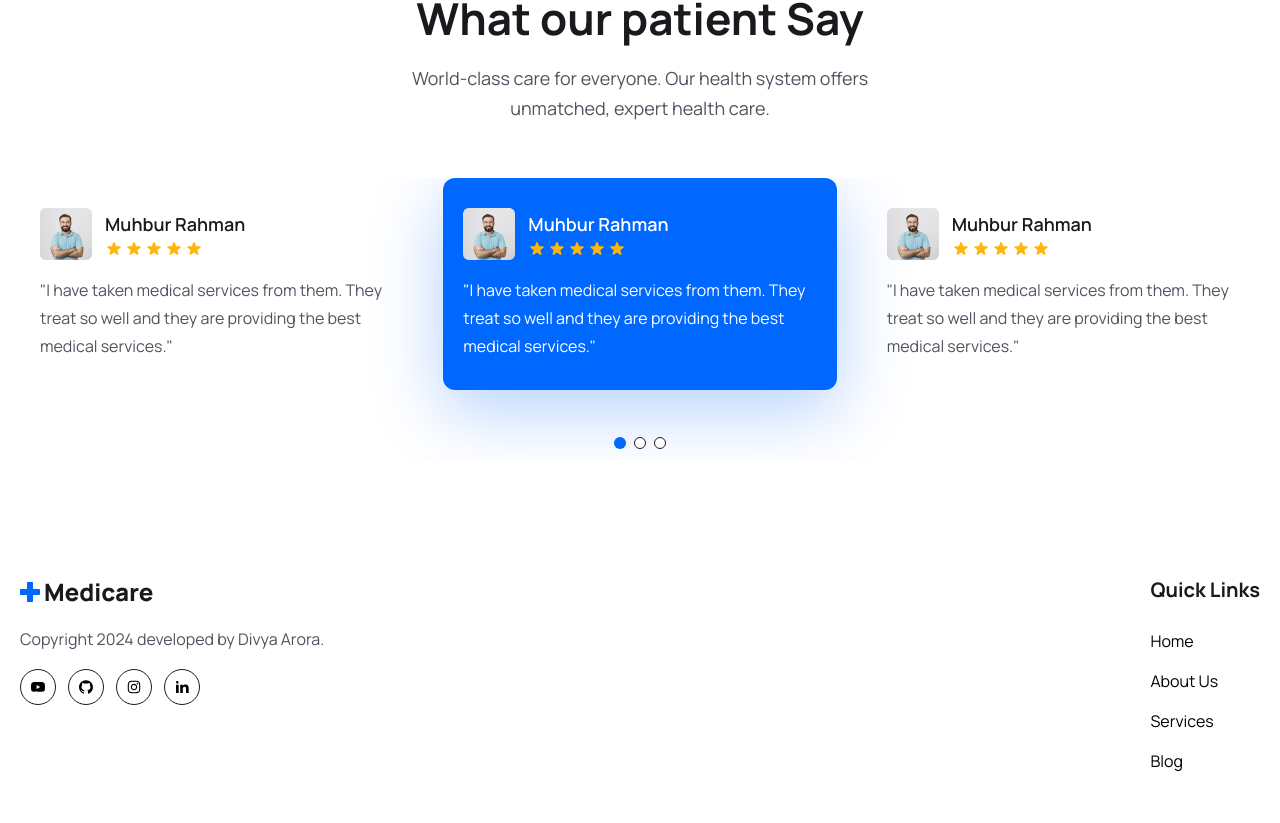
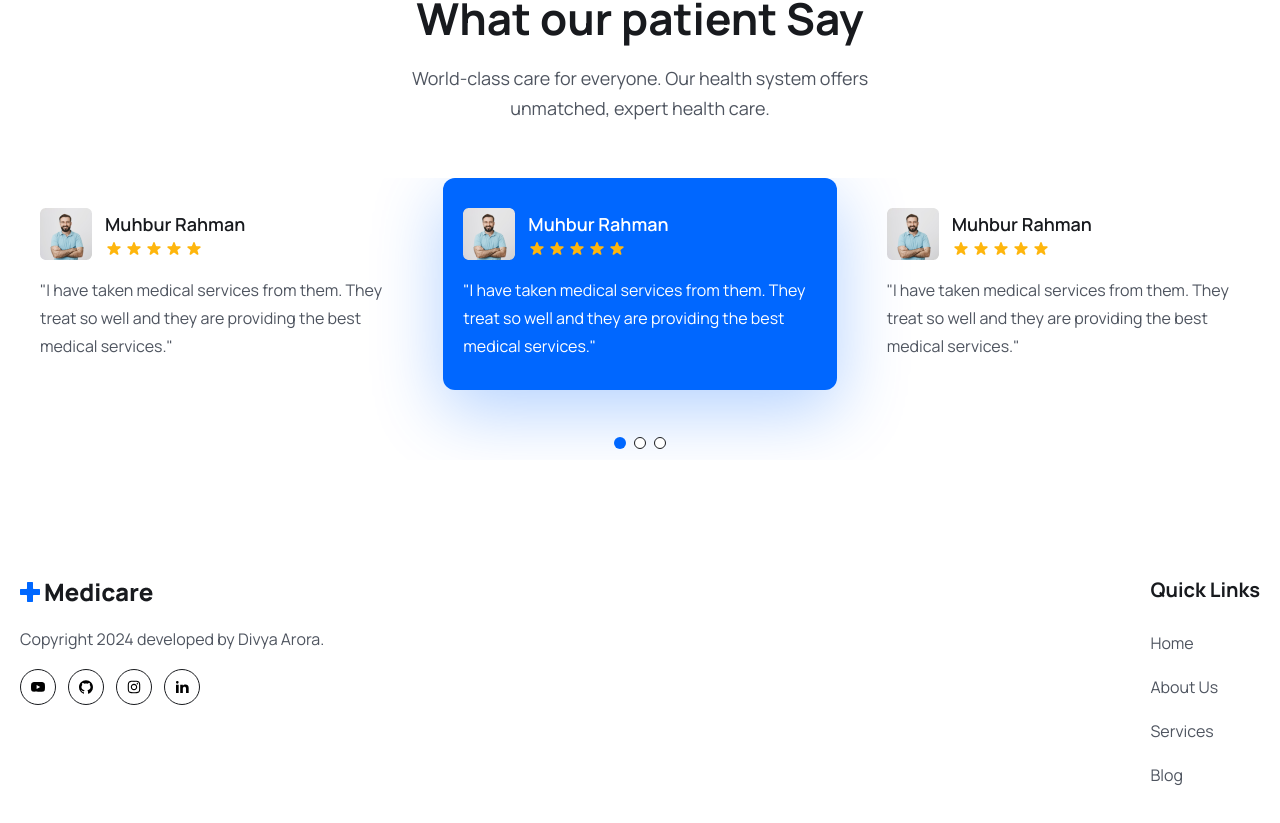
Before and after one commit to aroraadivya/Mern-Stack-Medicare, a React (Vite) app in the folder frontend/: page / in a window 1280 px wide. Shown: the part 5649-6472 px from the top of the page. Built offline with nearby package versions, Linux system fonts and the light colour scheme.

Commit message:
Update Footer component: style Quick Links for improved readability

```diff
--- a/frontend/src/components/Footer/Footer.jsx
+++ b/frontend/src/components/Footer/Footer.jsx
@@ -92,7 +92,7 @@ const Footer = () => {
                     <h2 className='text-[20px] leading-[30px] font-[700] mb-6 text-headingColor'>Quick Links</h2>
 
                     <ul>
-                        {quickLinks01.map((item,index)=> <li key={index} className='mb-4'> <Link to={item.path}>
+                        {quickLinks01.map((item,index)=> <li key={index} className='mb-4'> <Link to={item.path} className='text-[16px] leading-7 font-[400] text-textColor'>
                         {item.display}
                         </Link></li>)}
                     </ul>
```
